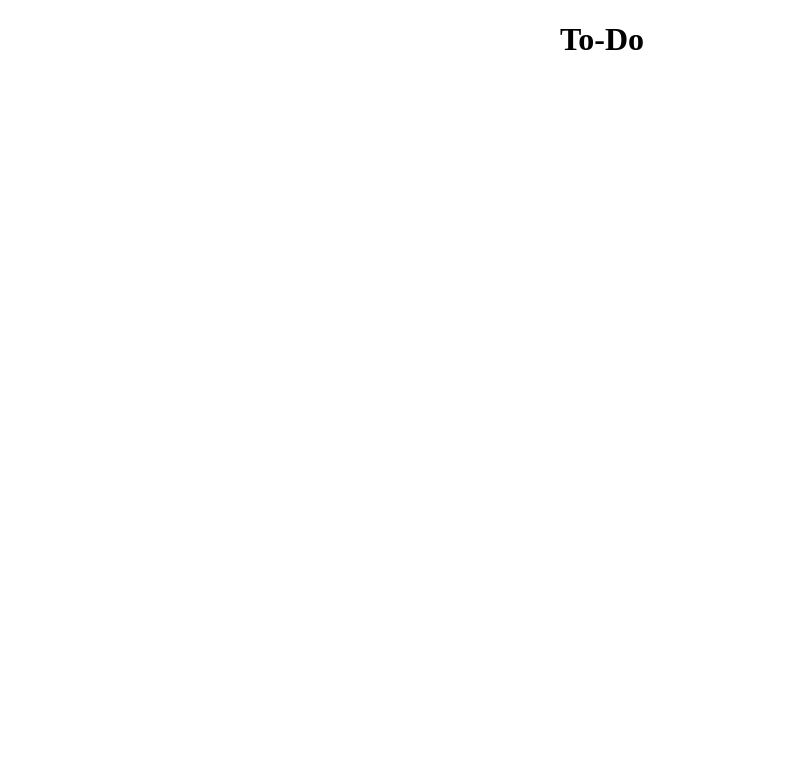
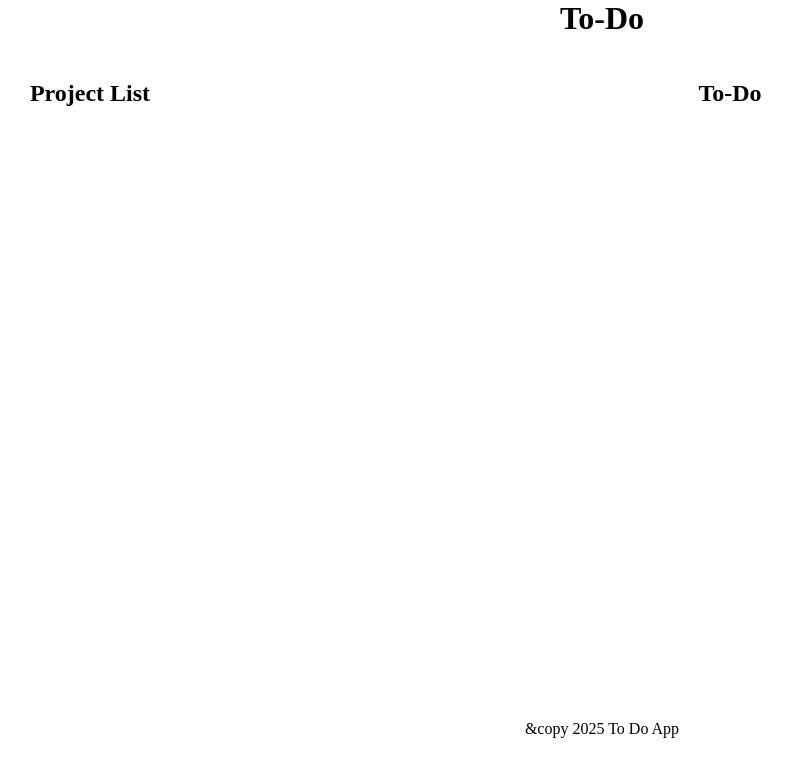
Before and after one commit to Developer9719/todoApp, a website built with webpack: page src/index.html in a window 1280 px wide. Shown: the whole page, without its empty margins (38-830 px from the left). Built offline with nearby package versions, Linux system fonts and the light colour scheme.

Commit message:
Step 2 of Assignment done

```diff
--- a/src/script/interface.js
+++ b/src/script/interface.js
@@ -1,5 +1,7 @@
+import '../styles/contentLayout.css';
+
 // Displaying content
-export function display(parentElement = 'body', newElement = 'p', content = 'New content', classes = []) {
+export function display(parentElement = 'body', newElement = 'p', content, classes = []) {
     const parent = document.querySelector(parentElement);
 
     if (!parent) {
@@ -8,7 +10,9 @@ export function display(parentElement = 'body', newElement = 'p', content = 'New
     }
 
     const child = document.createElement(newElement);
-    child.textContent = content;
+    if (content != undefined) {
+        child.textContent = content;
+    }
 
     // Add classes using forEach and the classList property
     if (Array.isArray(classes) && classes.length > 0) {
@@ -24,4 +28,19 @@ export function display(parentElement = 'body', newElement = 'p', content = 'New
 // Visual design of the site
 export function createLayout() {
     // Inspo: https://bordio.com/wp-content/themes/understrap/images/to-do-list/to-do-list-board-xl-1x.webp
+
+    let classList = ['content'];
+    display('main', 'div', undefined, classList);
+    // Left 20% of Page
+    classList = ['leftSide']
+    display('.content', 'div', undefined, classList);
+    display('.leftSide', 'h2', 'Project List', undefined);
+
+    // Right 80% of Page
+    classList = ['rightSide'];
+    display('.content', 'div', undefined, classList);
+    display('.rightSide', 'h2', 'To-Do', undefined);
+
+    // Footer
+    display('footer', 'p', '&copy 2025 To Do App', classList);
 }
--- /dev/null
+++ b/src/styles/contentLayout.css
@@ -0,0 +1,17 @@
+.content {
+    display: grid;
+    grid-template-columns: 0.2fr 0.8fr; /* First column is 20% of the available space, second column is 80% of the available space */
+    height: 80vh;
+}
+
+.content div h2  { /* Descendant Selector */
+    text-align: center;
+}
+
+header, footer {
+    height: 10vh;
+}
+
+footer {
+    text-align: center;
+}
--- a/src/styles/structure.css
+++ b/src/styles/structure.css
@@ -1,3 +1,8 @@
+* { /* Universal Selector: Reset */
+    margin: 0;
+    padding: 0;
+}
+
 header > h1 { /* Direct Child selector */
     text-align: center;
 }
```
